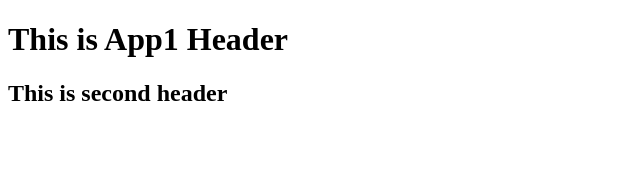
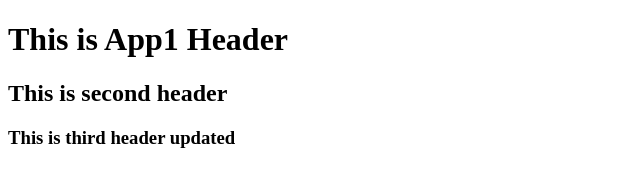
Before and after one commit to tharzaw228/gitstart, a plain HTML site: page index.html in a window 1280 px wide. Shown: the whole page, without its empty margins (0-640 px from the left). Drawn offline with Linux system fonts and the light colour scheme.

Commit message:
updated h3 in app2

```diff
--- a/index.html
+++ b/index.html
@@ -8,5 +8,6 @@
 <body>
     <h1>This is App1 Header</h1>
     <h2>This is second header</h2>
+    <h3>This is third header updated</h3>
 </body>
 </html>
```
